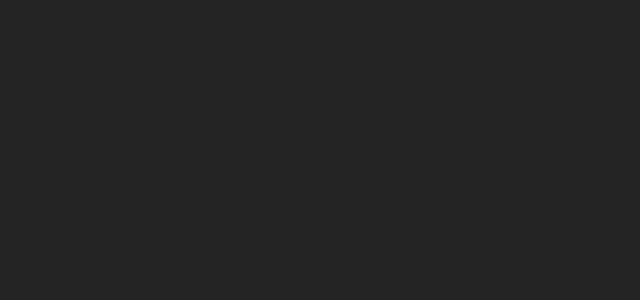
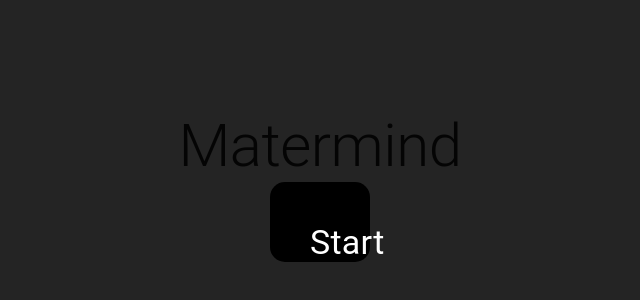
Before and after one commit to carlos-escamilla33/master_mind, a React (Create React App) app: page / in a window 1280 px wide. Shown: the part 214-514 px from the top of the page, without its empty margins (320-960 px from the left). Built offline with nearby package versions, Linux system fonts and the light colour scheme.

Commit message:
working on Home component

```diff
--- a/src/App.js
+++ b/src/App.js
@@ -4,7 +4,8 @@
     PlayerSelections,
     WinningSequence,
     PlayerGuesses,
-    Directions
+    Directions,
+    Home
 } from "./components";
 import { BrowserRouter as Router, Routes, Route } from "react-router-dom";
 
@@ -12,7 +13,7 @@
     return (
         <Router>
             <Routes>
-                <Route exact path="/"/>
+                <Route exact path="/" element={<Home />}/>
                 <Route path="/mastermind" element={
                     <>
                         <Directions />
--- a/src/components/Home.js
+++ b/src/components/Home.js
@@ -0,0 +1,41 @@
+import React from "react";
+import { Typography, Box } from "@mui/material";
+import { makeStyles } from "@mui/styles"
+import { Link } from "react-router-dom";
+import PlayCircleOutlineIcon from '@mui/icons-material/PlayCircleOutline';
+
+const useStyles = makeStyles(() => ({
+    homeContainer: {
+        display: "flex",
+        flexDirection: "column",
+        justifyContent: "center",
+        alignItems: "center",
+        minHeight: "100vh"
+    },
+    startButton: {
+        padding: "40px",
+        color: "white",
+        backgroundColor: "black",
+        textAlign: "center",
+        width: "100px",
+        height: "50px",
+        borderRadius: "15px",
+        textDecoration: "none"
+    },
+}))
+
+const Home = () => {
+    const classes = useStyles();
+    return (
+        <div className={classes.homeContainer}>
+            <div>
+                <Typography variant="h2">Matermind</Typography>
+            </div>
+            <Link className={classes.startButton} to="/mastermind">
+                <Typography variant="h4">Start</Typography>
+            </Link>
+        </div>
+    )
+}
+
+export default Home;
--- a/src/components/index.js
+++ b/src/components/index.js
@@ -5,3 +5,4 @@
 export { default as PlayerGuesses } from "./PlayerGuesses.js";
 export { default as Directions } from "./Directions.js";
 export { default as PlayerRounds } from "./PlayerRounds.js";
+export { default as Home } from "./Home.js";
```
